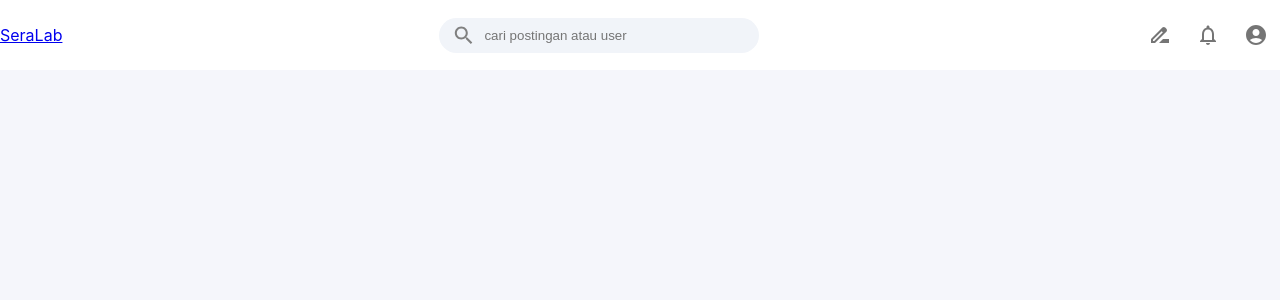
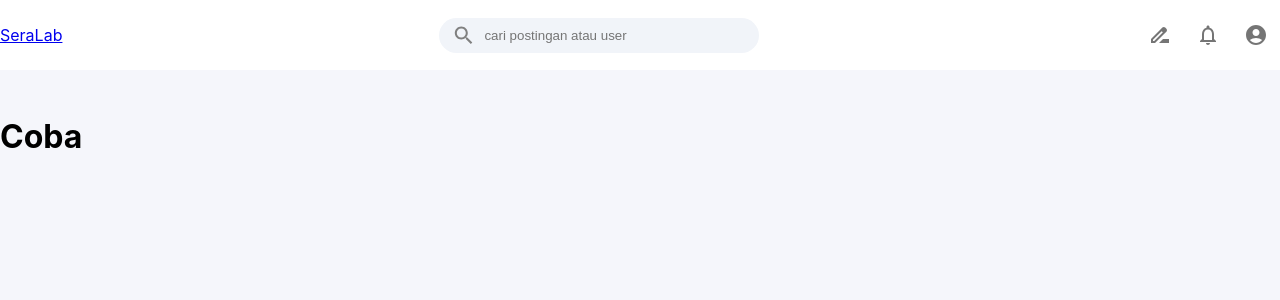
Before and after one commit to derryderajat/sera-fe, a React (Create React App) app: page /coba in a window 1280 px wide. Before the commit this address had no page. Shown: the top 300 px of the page. Built offline with nearby package versions, Linux system fonts and the light colour scheme; what showdown would draw is missing.

Commit message:
update CreatePost

```diff
--- a/src/App.js
+++ b/src/App.js
@@ -8,6 +8,7 @@ import CreatePost from "./CreatePost";
 import { BrowserRouter as Router, Routes, Route } from "react-router-dom";
 import { useState, useEffect, useRef, Fragment } from "react";
 import { useNavigate } from "react-router-dom";
+import Coba from "./Coba";
 function App() {
   const [location, setLocation] = useState("/");
   return (
@@ -22,6 +23,7 @@ function App() {
             ></Route>
 
             <Route path="/createPost" element={<CreatePost />} exact></Route>
+            <Route path="/coba" element={<Coba />} exact></Route>
             <Route path="/topic/:topicId" element={<Topic />}></Route>
           </Routes>
         </div>
--- /dev/null
+++ b/src/Coba.js
@@ -0,0 +1,11 @@
+import React from "react";
+
+function Coba() {
+  return (
+    <div>
+      <h1>Coba</h1>
+    </div>
+  );
+}
+
+export default Coba;
--- a/src/CreatePost.js
+++ b/src/CreatePost.js
@@ -72,13 +72,16 @@ function CreatePost() {
   function handleChangeTitle(e) {
     setTitle(e.currentTarget.value);
   }
+  function handleChangeTags(e) {
+    setTitle(e.currentTarget.value);
+  }
   return (
     <div className="createPosts">
       <div className="title">
         <input placeholder={title} onChange={handleChangeTitle}></input>
       </div>
       <div className="tags">
-        <input placeholder={tags}></input>
+        <input placeholder={tags} onChange={handleChangeTags}></input>
       </div>
       <div className="containerPost">
         <ReactMde
--- a/src/Header.js
+++ b/src/Header.js
@@ -18,9 +18,11 @@ function Header() {
           <input type="text" placeholder="cari postingan atau user" />
         </div>
         <div className="header__menus">
-          <IconButton className="icon__hover">
-            <DriveFileRenameOutlineIcon />
-          </IconButton>
+          <Link to="/coba">
+            <IconButton className="icon__hover">
+              <DriveFileRenameOutlineIcon />
+            </IconButton>
+          </Link>
           <IconButton className="icon__hover">
             <NotificationsNoneIcon />
           </IconButton>
```
